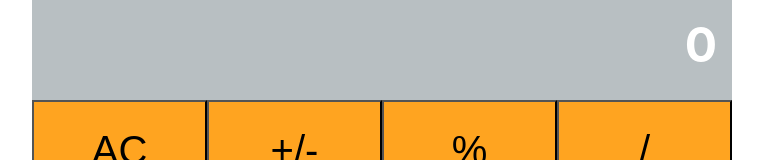
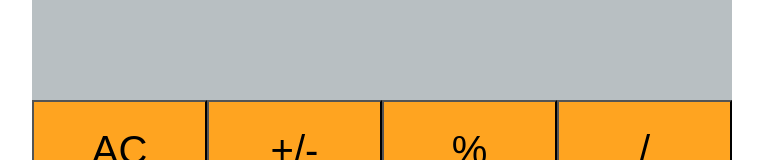
Before and after one commit to cristianCeamatu/dulce-react-calculator, a React (Create React App) app: page / in a window 1280 px wide. Shown: the top 160 px of the page, without its empty margins (258-1021 px from the left). Built offline with nearby package versions, Linux system fonts and the light colour scheme.

Commit message:
General functionality in App added

```diff
--- a/src/components/App.js
+++ b/src/components/App.js
@@ -4,11 +4,19 @@ import ButtonPannel from "./ButtonPanel";
 import calculate from "../logic/calculate";
 
 export default class App extends React.Component {
+  constructor(props) {
+    super(props);
+    this.state = { total: null, next: null, operation: null };
+  }
+
+  handleClick(buttonName) {
+    this.setState(calculate(this.state, buttonName));
+  }
   render() {
     return (
       <div id="main">
-        <Display />
-        <ButtonPannel />
+        <Display result={this.state.total} />
+        <ButtonPannel clickHandler={this.handleClick} />
       </div>
     );
   }
```
